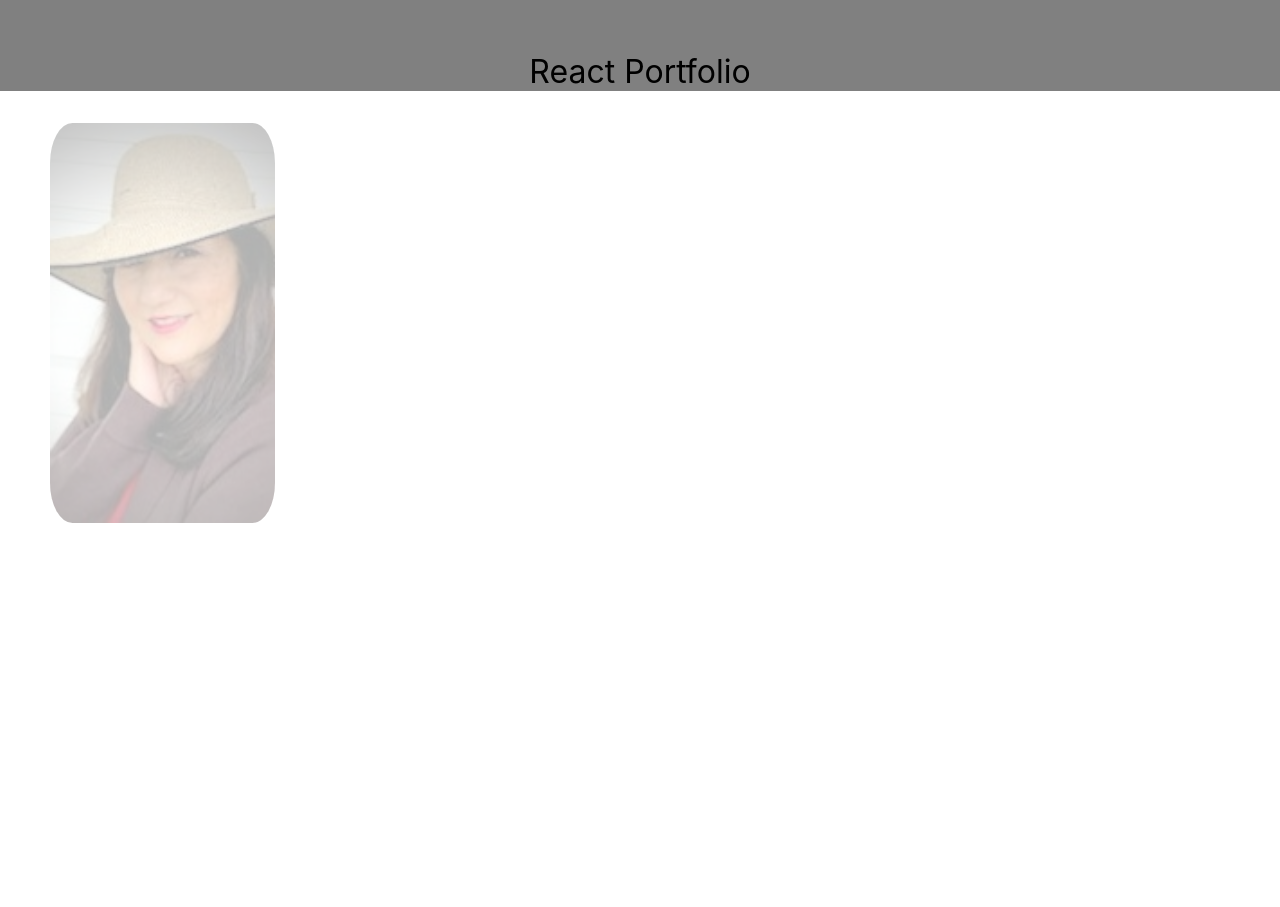
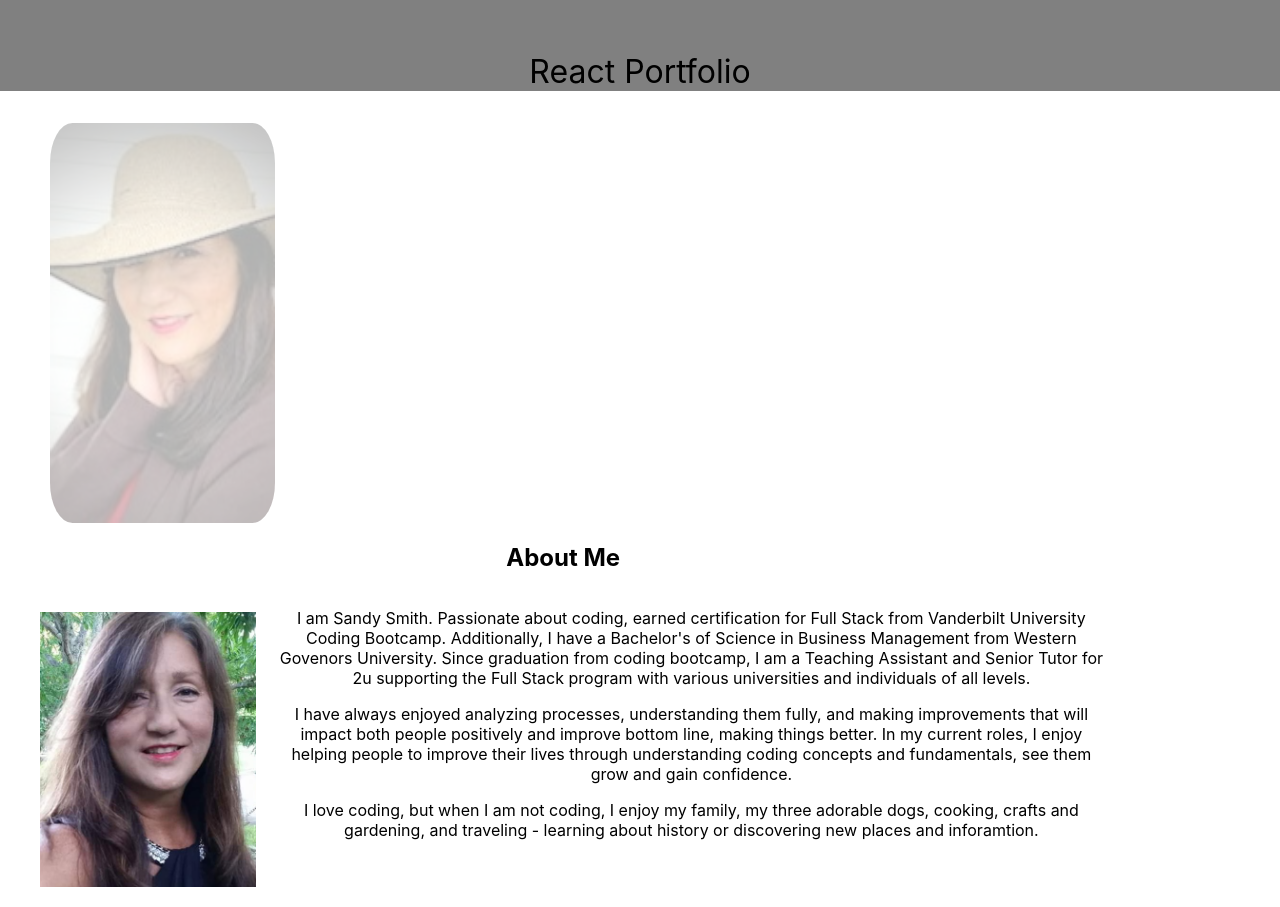
Before and after one commit to slsmi894/Portfolio-React, a React (Create React App) app in the folder myapp/: page / in a window 1280 px wide. Shown: the part 180-1087 px from the top of the page. Before the commit the page ends 800 px from the top, so only its background shows below. Built offline with nearby package versions, Linux system fonts and the light colour scheme.

Commit message:
updating about component

```diff
--- a/myapp/src/App.js
+++ b/myapp/src/App.js
@@ -2,6 +2,7 @@
 import React from 'react';
 import Nav from './components/Nav';
 import Header from './components/Header';
+import About from './components/About';
 import hat from './assets/images/hat.jpeg';
 
 
@@ -19,23 +20,14 @@ function App() {
 
 
 
+      <main style={{ maxWidth: '88%'}}>
+        <div>
+           <img alt='sandy with hat' src={hat} style={opacStyle} />
+        </div>
+
+        <About />
 
 
-      {/* <img src={logo} className="App-logo" alt="logo" />
-        <p>
-          Edit <code>src/App.js</code> and save to reload.
-        </p>
-        <a
-          className="App-link"
-          href="https://reactjs.org"
-          target="_blank"
-          rel="noopener noreferrer"
-        >
-          Learn React
-        </a> */}
-
-      <main>
-        <img alt='sandy with hat' src={hat} style={opacStyle} />
 
       </main>
     </div>
--- a/myapp/src/components/About/index.js
+++ b/myapp/src/components/About/index.js
@@ -1,5 +1,5 @@
 import React from 'react';
-import orange from '../../assets/images/orange.jpeg';
+import profile from '../../assets/images/profile.jpg';
 
 
 function About() {
@@ -8,10 +8,11 @@ function About() {
     return (
         <div>
             <h2>About Me</h2>
-            <div>
-                <img alt='sandy' src={orange} />
-                <p>
-                    I am Sandy Smith. Passionate about coding, and earned certification for Full Stack from Vanderbilt University Coding Bootcamp. Additionally, I have a Bachelor's of Science in Business Management from Western Govenors University. Since graduation from coding bootcamp, I am a Teaching Assistant and Senior Tutor for 2u supporting the Full Stack program with various universities and individuals of all levels.
+            <div style={{ display: 'flex', flexDirection: 'row', justifyContent: 'space-between', margin: '0 20px'}}>
+                <img alt='sandy' src={profile} style={{ padding: '20px', maxHeight: '275px', maxWidth: '175'}}/>
+                <div>
+                   <p>
+                    I am Sandy Smith. Passionate about coding, earned certification for Full Stack from Vanderbilt University Coding Bootcamp. Additionally, I have a Bachelor's of Science in Business Management from Western Govenors University. Since graduation from coding bootcamp, I am a Teaching Assistant and Senior Tutor for 2u supporting the Full Stack program with various universities and individuals of all levels.
                 </p>
                 <p>
                     I have always enjoyed analyzing processes, understanding them fully, and making improvements that will impact both people positively and improve bottom line, making things better. In my current roles, I enjoy helping people to improve their lives through understanding coding concepts and fundamentals, see them grow and gain confidence.
@@ -19,6 +20,8 @@ function About() {
                 <p>
                     I love coding, but when I am not coding, I enjoy my family, my three adorable dogs, cooking, crafts and gardening, and traveling - learning about history or discovering new places and inforamtion.
                 </p>
+                </div>
+
             </div>
 
 
--- a/myapp/src/components/WorkCard/index.js
+++ b/myapp/src/components/WorkCard/index.js
@@ -1,7 +1,7 @@
 import React from 'react';
 import Card from 'react-bootstrap/Card';
 
-function WorkCard() {
+function WorkCard(props) {
   return (
     <Card style={{ width: '18rem' }}>
       <Card.Img variant="top" src="holder.js/100px180" />
```
